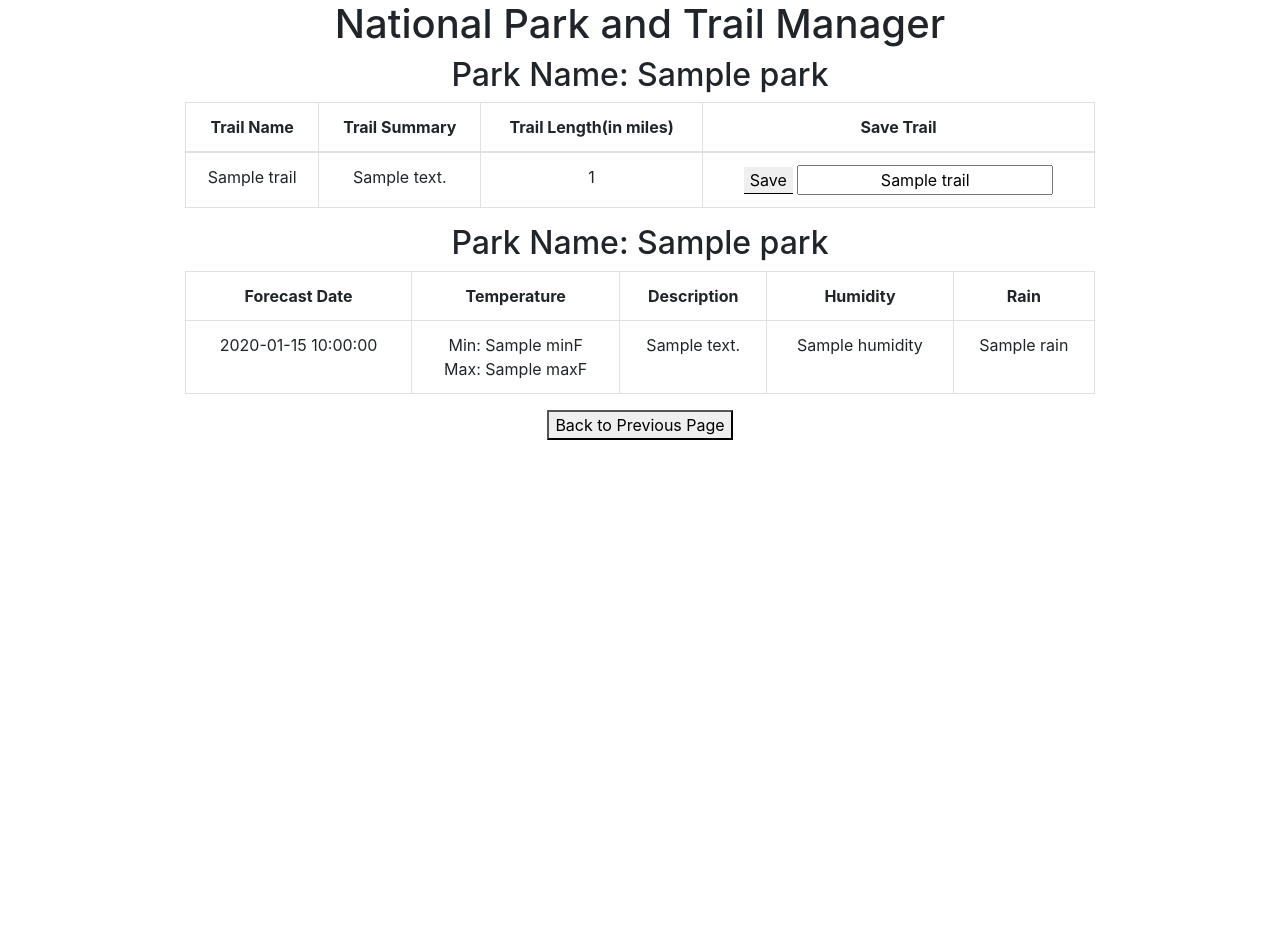
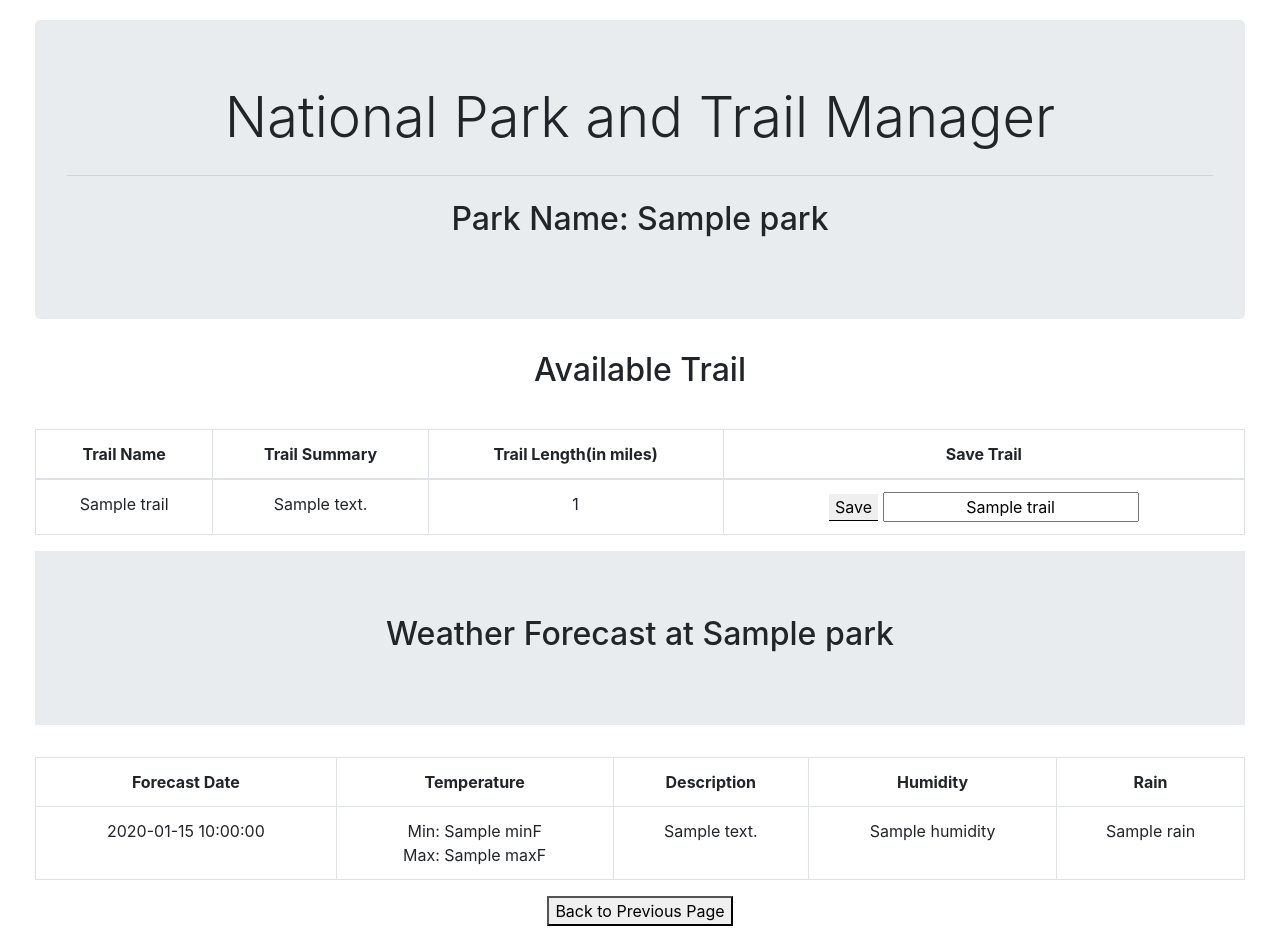
Before and after one commit to KJTempas/hiking_national_parks, a Flask app: template application/Templates/hikes_weather.html in a window 1280 px wide. Before the commit the page ends 440 px from the top, so only its background shows below. Run offline with Flask 2, Linux system fonts and the light colour scheme; the template is opened without the code that fills it: most values are stand-ins (such as "Sample title", 1, 10 or a date in 2020).

Commit message:
added some styling

```diff
--- a/application/Templates/hikes_weather.html
+++ b/application/Templates/hikes_weather.html
@@ -5,10 +5,18 @@
 
 <div class="content">
 
-    <h1>National Park and Trail Manager</h1>
+    <div class="jumbotron">
+    <h1 class="display-4">National Park and Trail Manager</h1>
+
+    <hr class="my-4">
+    <h2>Park Name: {{park}}</h2>
+    </p>
+    </div>
 
     {% if trail_list %}
-    <h2>Park Name: {{park}}</h2>
+    <p><h2>Available Trail</h2></p>
+
+    <br>
         <form method="POST">
             <table class="table table-bordered">
 
@@ -40,7 +48,12 @@
     {% endif %}
 
     {% if weather_list %}
-        <h2>Park Name: {{park}}</h2>
+    <div class="jumbotron jumbotron-fluid">
+        <div class="container">
+            <h2>Weather Forecast at {{park}}</h2>
+        </div>
+    </div>
+
     <table class="table table-bordered">
         <tr>
             <th scope="col">Forecast Date</th>
@@ -69,6 +82,7 @@
         {% endfor %}
     </table>
     {% else %}
+
     <h4><i>No Weather Forecast available at {{park}}</i></h4>
     {% endif %}
 
--- a/application/static/css/style.css
+++ b/application/static/css/style.css
@@ -3,7 +3,6 @@
 }
 
 body {
-    width: 940px;
-    margin-left: auto;
-    margin-right: auto;
-}
+   padding: 20px;
+  text-align:center;
+ }
```
Also changed, not shown: application/Templates/park_list.html (+8 -2 lines). Lines whose indentation alone changed are shown as unchanged.
